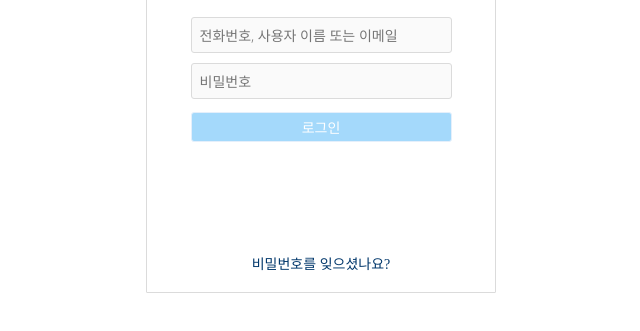
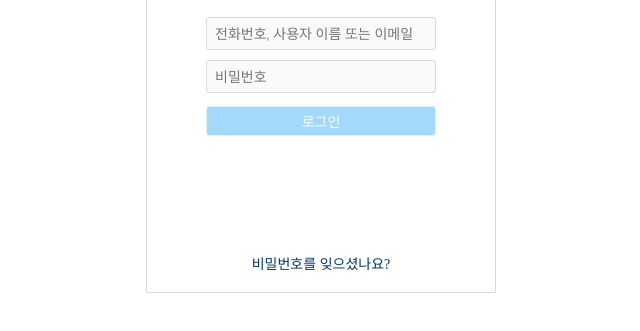
Before and after one commit to wecode-bootcamp-korea/46-React-Westagram-3, a React app: page /login-jiyul in a window 1280 px wide. Shown: the part 307-638 px from the top of the page, without its empty margins (319-959 px from the left). Built offline with nearby package versions, Linux system fonts and the light colour scheme.

Commit message:
Add : Mission 2 - 로그인 버튼 활성화 기능 구현

```diff
--- a/src/pages/jiyulBaek/Login/Login.js
+++ b/src/pages/jiyulBaek/Login/Login.js
@@ -33,16 +33,19 @@ function LoginJiyul() {
         placeholder="비밀번호"
         onChange={saveUserPw}
       />
+      <Link to="/main-jiyul">
         <button
+          disabled={!(isUserIdValid && isUserPwValid)}
           className={
             isUserIdValid && isUserPwValid ? 'login-btn' : 'login-btn disabled'
           }
-        onClick={() => {
+          onClick={e => {
             navigate('/main-jiyul');
           }}
         >
           로그인
         </button>
+      </Link>
       <a className="ask" href="/">
         비밀번호를 잊으셨나요?
       </a>
--- a/src/pages/jiyulBaek/Login/Login.scss
+++ b/src/pages/jiyulBaek/Login/Login.scss
@@ -52,18 +52,18 @@ body {
   }
 
   .id-input {
-    @include widthHeight(75%, 36px);
+    @include widthHeight(230px, 33px);
     @include inputStyles;
     margin-top: 15px;
   }
 
   .pw-input {
-    @include widthHeight(75%, 36px);
+    @include widthHeight(230px, 33px);
     @include inputStyles;
   }
 
   .login-btn {
-    @include widthHeight(75%, 30px);
+    @include widthHeight(230px, 30px);
     margin: 8px 0;
     border: 1px rgba(202, 224, 249, 1) solid;
     border-radius: 3px;
```
Lines whose indentation alone changed are shown as unchanged.
